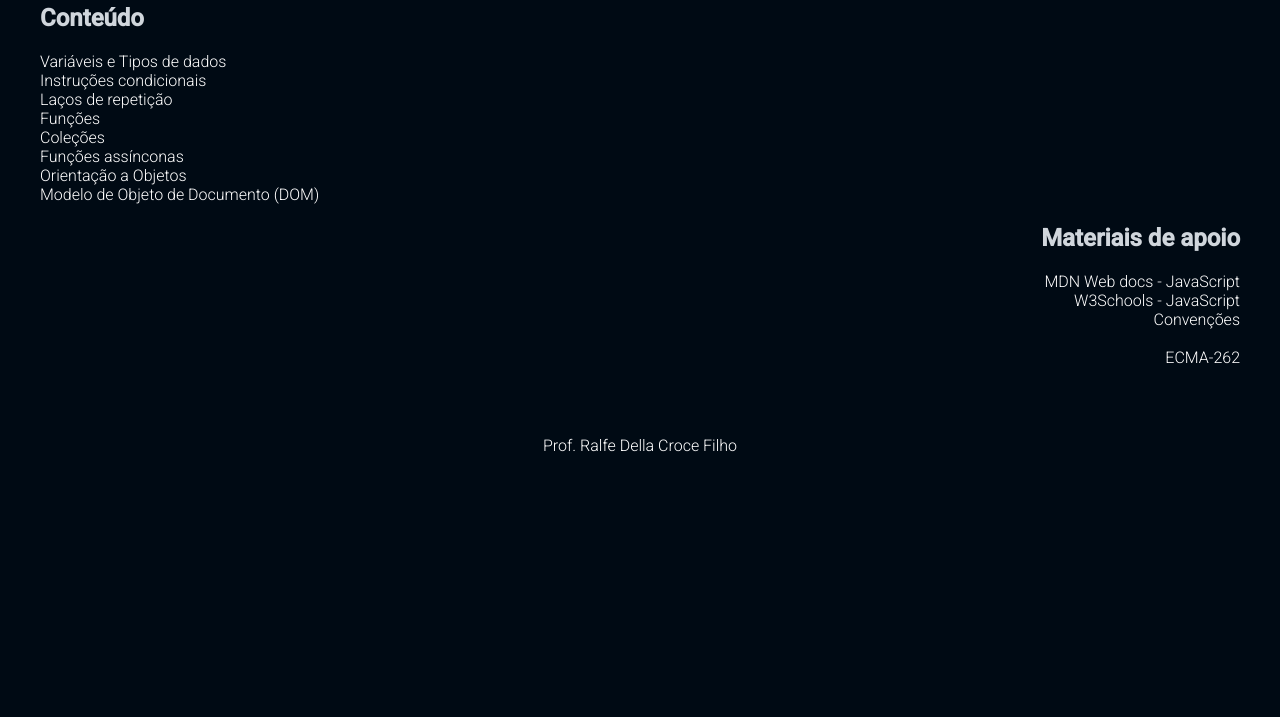
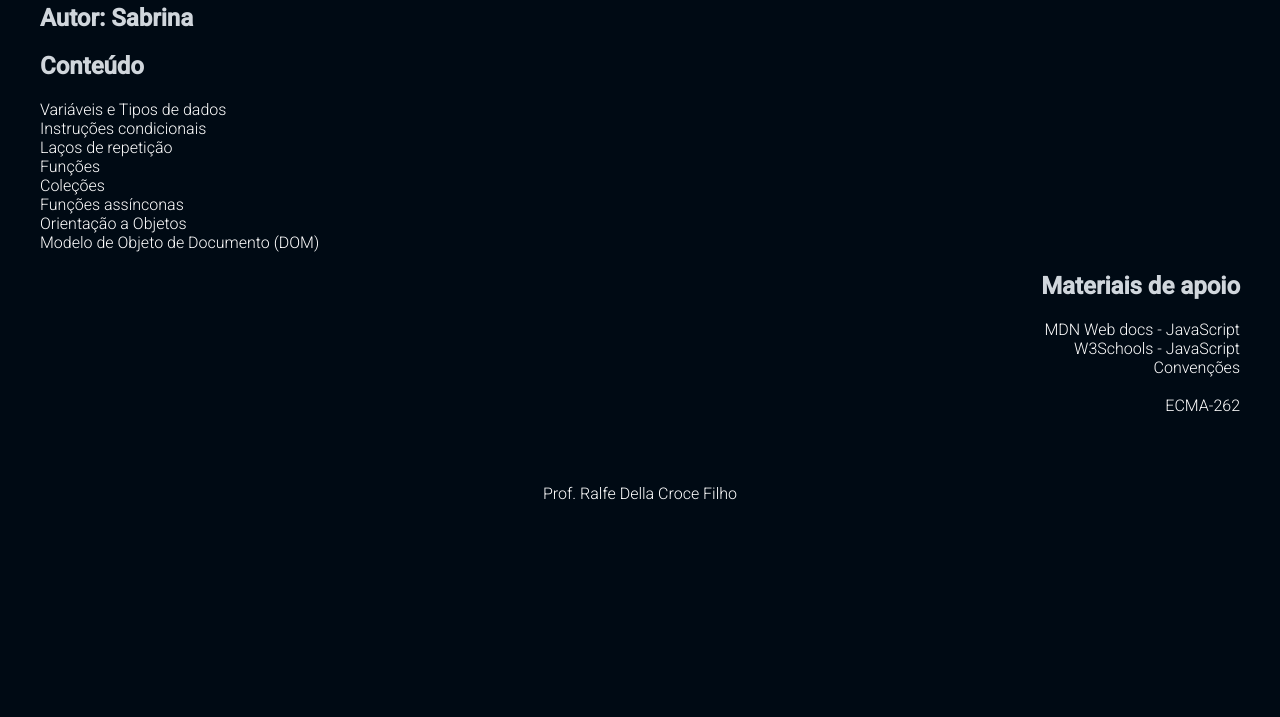
Before and after one commit to sabrinarauj/javascript-fundamentos, a plain HTML site: page index.html in a window 1280 px wide. Shown: the part 83-800 px from the top of the page. Drawn offline with Linux system fonts and the light colour scheme.

Commit message:
Alteracao no index.html

```diff
--- a/index.html
+++ b/index.html
@@ -12,6 +12,7 @@
 <body>
 
     <h1 class="titulo">JavaScript</h1>
+    <h2> Autor: Sabrina </h2>
 
     <h2>Conteúdo</h2>
 
```
